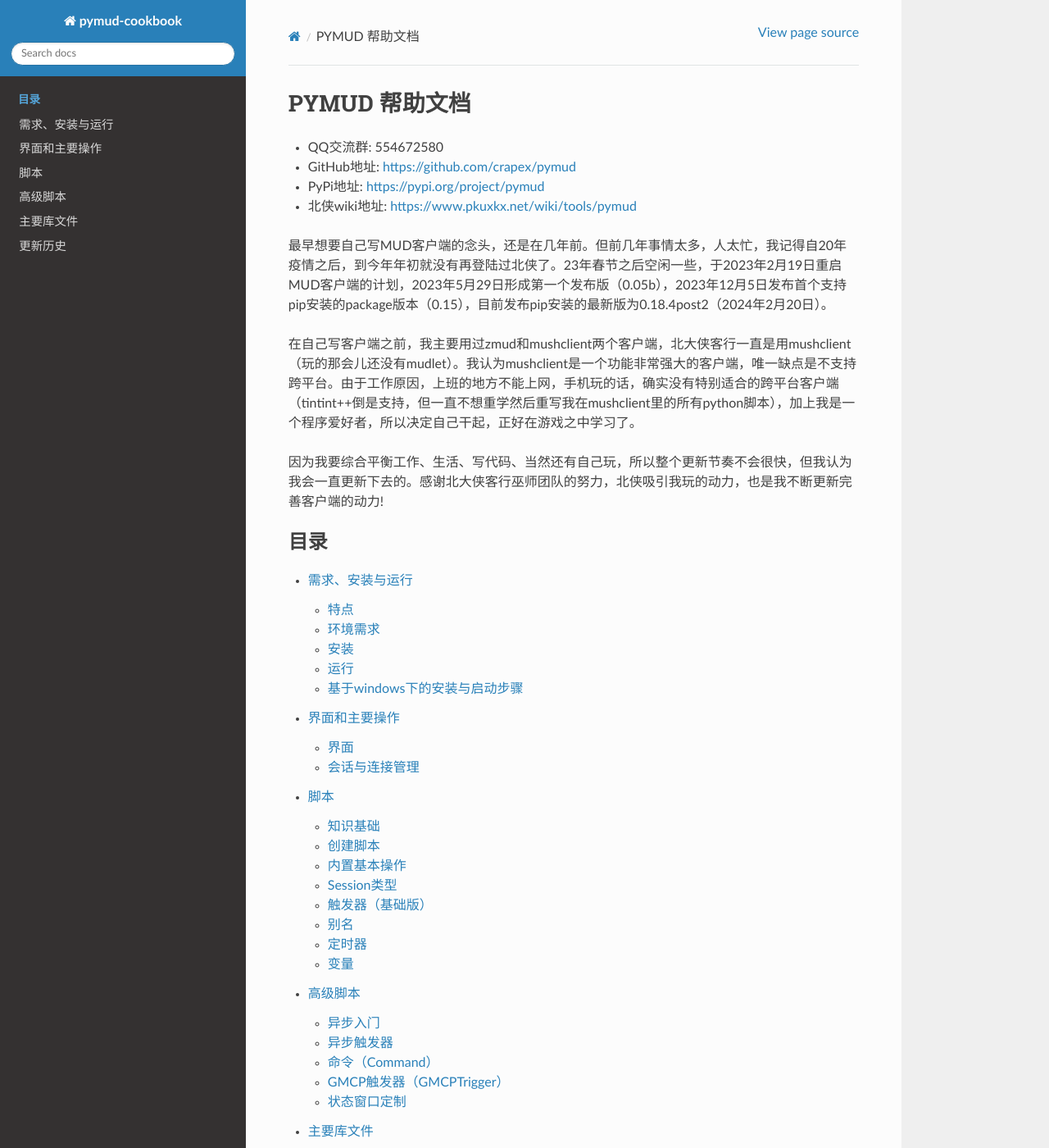
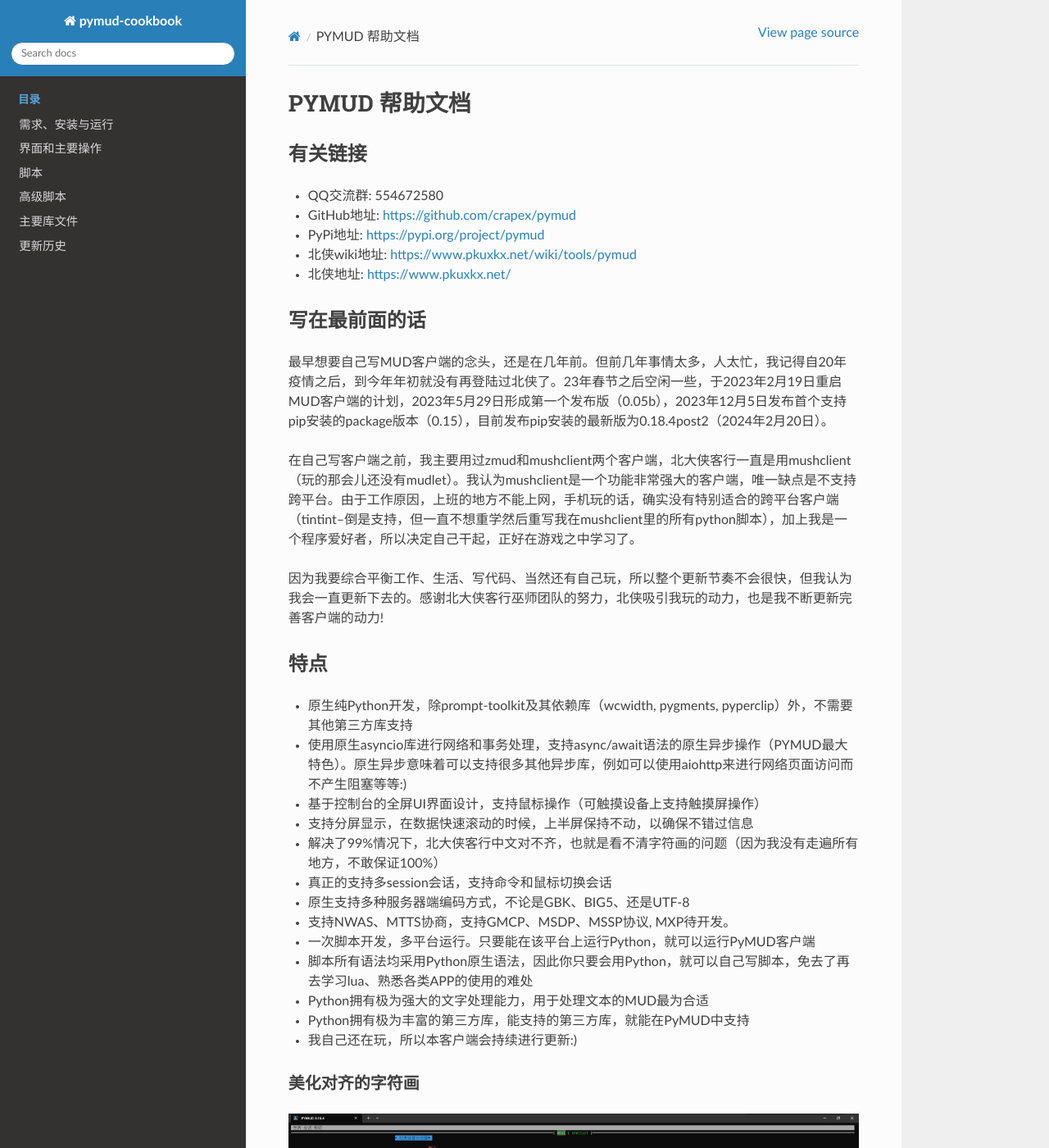
Before and after one commit to crapex/pymud, a Sphinx documentation site: the page built from docs/source/index.rst, in a window 1280 px wide and 1400 px high. Shown: the whole window at 82% size. Built offline with Sphinx 7.4.7 and the Read the Docs theme 2.0.0, drawn with Linux system fonts in a browser that asks for light colours; some of the changed text lies outside the part shown.

Commit message:
完善帮助文档

```diff
--- a/docs/source/conf.py
+++ b/docs/source/conf.py
@@ -17,7 +17,7 @@
 project = 'pymud-cookbook'
 copyright = '2024, crapex@crapex.cc'
 author = 'crapex'
-release = '0.18.4'
+release = '0.18.4post2'
 
 # -- General configuration ---------------------------------------------------
 # https://www.sphinx-doc.org/en/master/usage/configuration.html#general-configuration
--- a/docs/source/index.rst
+++ b/docs/source/index.rst
@@ -6,17 +6,54 @@
 PYMUD 帮助文档
 ==========================================
 
+
+有关链接
+^^^^^^^^^
+
 - QQ交流群: 554672580
 - GitHub地址: https://github.com/crapex/pymud
 - PyPi地址: https://pypi.org/project/pymud
 - 北侠wiki地址: https://www.pkuxkx.net/wiki/tools/pymud
+- 北侠地址: https://www.pkuxkx.net/
+
+写在最前面的话
+^^^^^^^^^^^^^^^
 
 最早想要自己写MUD客户端的念头，还是在几年前。但前几年事情太多，人太忙，我记得自20年疫情之后，到今年年初就没有再登陆过北侠了。23年春节之后空闲一些，于2023年2月19日重启MUD客户端的计划，2023年5月29日形成第一个发布版（0.05b），2023年12月5日发布首个支持pip安装的package版本（0.15），目前发布pip安装的最新版为0.18.4post2（2024年2月20日）。
 
-在自己写客户端之前，我主要用过zmud和mushclient两个客户端，北大侠客行一直是用mushclient（玩的那会儿还没有mudlet）。我认为mushclient是一个功能非常强大的客户端，唯一缺点是不支持跨平台。由于工作原因，上班的地方不能上网，手机玩的话，确实没有特别适合的跨平台客户端（tintint++倒是支持，但一直不想重学然后重写我在mushclient里的所有python脚本），加上我是一个程序爱好者，所以决定自己干起，正好在游戏之中学习了。
+在自己写客户端之前，我主要用过zmud和mushclient两个客户端，北大侠客行一直是用mushclient（玩的那会儿还没有mudlet）。我认为mushclient是一个功能非常强大的客户端，唯一缺点是不支持跨平台。由于工作原因，上班的地方不能上网，手机玩的话，确实没有特别适合的跨平台客户端（tintint--倒是支持，但一直不想重学然后重写我在mushclient里的所有python脚本），加上我是一个程序爱好者，所以决定自己干起，正好在游戏之中学习了。
 
 因为我要综合平衡工作、生活、写代码、当然还有自己玩，所以整个更新节奏不会很快，但我认为我会一直更新下去的。感谢北大侠客行巫师团队的努力，北侠吸引我玩的动力，也是我不断更新完善客户端的动力!
 
+
+特点
+^^^^^^^^^
+
+- 原生纯Python开发，除prompt-toolkit及其依赖库（wcwidth, pygments, pyperclip）外，不需要其他第三方库支持
+- 使用原生asyncio库进行网络和事务处理，支持async/await语法的原生异步操作（PYMUD最大特色）。原生异步意味着可以支持很多其他异步库，例如可以使用aiohttp来进行网络页面访问而不产生阻塞等等:)
+- 基于控制台的全屏UI界面设计，支持鼠标操作（可触摸设备上支持触摸屏操作）
+- 支持分屏显示，在数据快速滚动的时候，上半屏保持不动，以确保不错过信息
+- 解决了99%情况下，北大侠客行中文对不齐，也就是看不清字符画的问题（因为我没有走遍所有地方，不敢保证100%）
+- 真正的支持多session会话，支持命令和鼠标切换会话
+- 原生支持多种服务器端编码方式，不论是GBK、BIG5、还是UTF-8
+- 支持NWAS、MTTS协商，支持GMCP、MSDP、MSSP协议, MXP待开发。
+- 一次脚本开发，多平台运行。只要能在该平台上运行Python，就可以运行PyMUD客户端
+- 脚本所有语法均采用Python原生语法，因此你只要会用Python，就可以自己写脚本，免去了再去学习lua、熟悉各类APP的使用的难处
+- Python拥有极为强大的文字处理能力，用于处理文本的MUD最为合适
+- Python拥有极为丰富的第三方库，能支持的第三方库，就能在PyMUD中支持
+- 我自己还在玩，所以本客户端会持续进行更新:)
+
+美化对齐的字符画
+--------------------
+
+.. image:: _static/ui_show_01.png
+   :alt: 美化对齐的字符画
+
+滚动时自动分屏
+--------------------
+
+.. image:: _static/ui_show_02.png
+   :alt: 滚动时自动分屏
 
 .. toctree::
    :maxdepth: 2
```
Also changed, not shown: docs/source/installation.md (+1 -24 lines).
